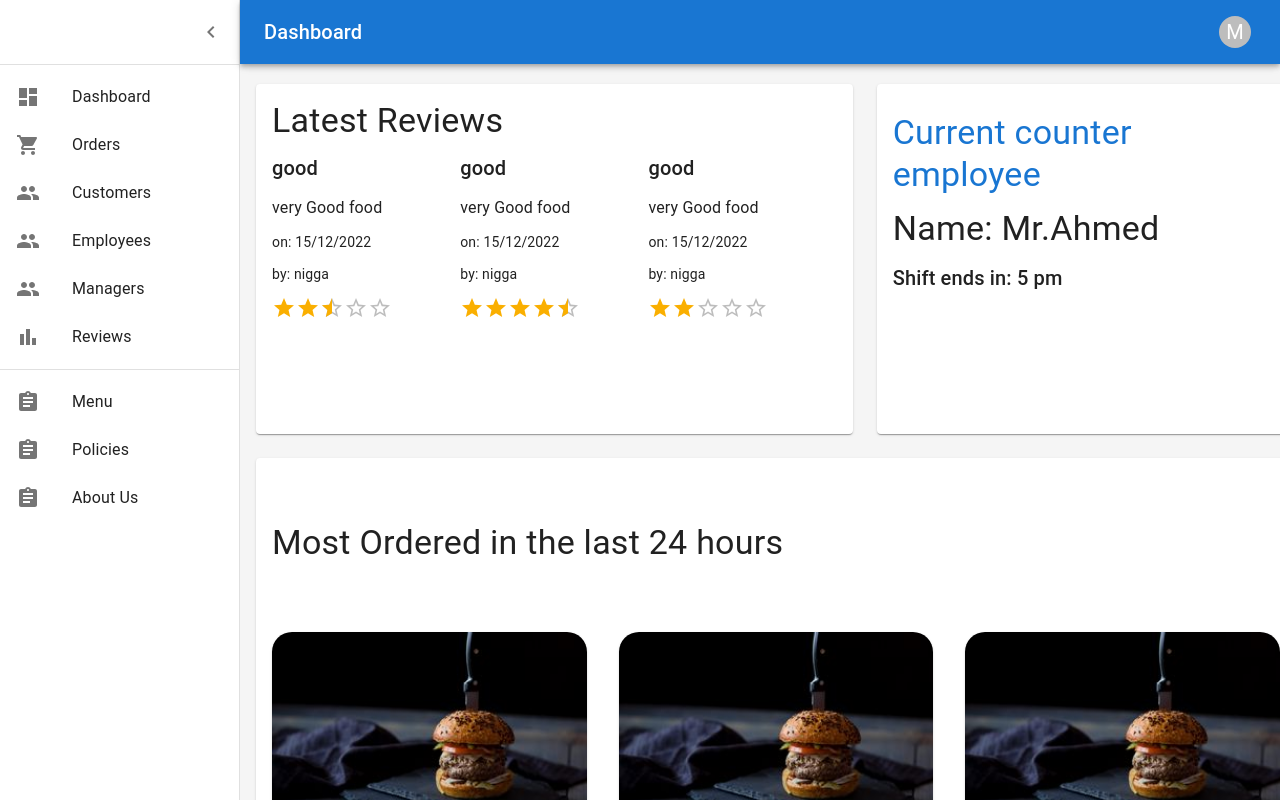
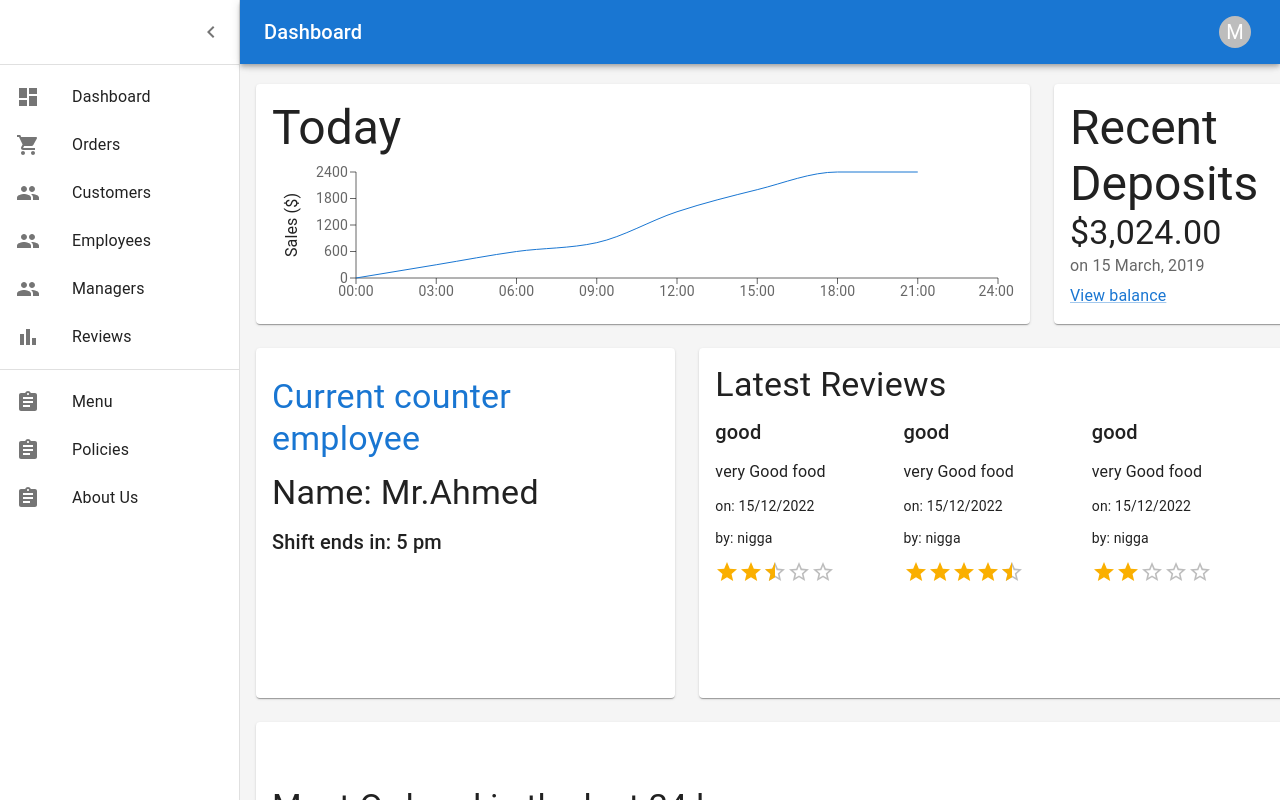
Before and after one commit to YahyaKassab/town-burger-admin, a React (Vite) app: page /dashboard in a window 1280 px wide. Built offline with nearby package versions, Linux system fonts and the light colour scheme.

Commit message:
same as before

```diff
--- /dev/null
+++ b/src/Components/Home/Charts.jsx
@@ -0,0 +1,78 @@
+import * as React from "react"
+import { useTheme } from "@mui/material/styles"
+import {
+  LineChart,
+  Line,
+  XAxis,
+  YAxis,
+  Label,
+  ResponsiveContainer,
+} from "recharts"
+import { Typography } from "@mui/material"
+
+// Generate Sales Data
+function createData(time, amount) {
+  return { time, amount }
+}
+
+const data = [
+  createData("00:00", 0),
+  createData("03:00", 300),
+  createData("06:00", 600),
+  createData("09:00", 800),
+  createData("12:00", 1500),
+  createData("15:00", 2000),
+  createData("18:00", 2400),
+  createData("21:00", 2400),
+  createData("24:00", undefined),
+]
+
+export default function Chart() {
+  const theme = useTheme()
+
+  return (
+    <React.Fragment>
+      <Typography variant="h3">Today</Typography>
+      <ResponsiveContainer>
+        <LineChart
+          data={data}
+          margin={{
+            top: 16,
+            right: 16,
+            bottom: 0,
+            left: 24,
+          }}
+        >
+          <XAxis
+            dataKey="time"
+            stroke={theme.palette.text.secondary}
+            style={theme.typography.body2}
+          />
+          <YAxis
+            stroke={theme.palette.text.secondary}
+            style={theme.typography.body2}
+          >
+            <Label
+              angle={270}
+              position="left"
+              style={{
+                textAnchor: "middle",
+                fill: theme.palette.text.primary,
+                ...theme.typography.body1,
+              }}
+            >
+              Sales ($)
+            </Label>
+          </YAxis>
+          <Line
+            isAnimationActive={false}
+            type="monotone"
+            dataKey="amount"
+            stroke={theme.palette.primary.main}
+            dot={false}
+          />
+        </LineChart>
+      </ResponsiveContainer>
+    </React.Fragment>
+  )
+}
--- a/src/Components/Home/Dashboard.jsx
+++ b/src/Components/Home/Dashboard.jsx
@@ -10,6 +10,8 @@ import CurrentEmployee from "./CurrentEmployee"
 import LatestReviews from "./LatestReviews"
 import MostFamous from "./MostFamous"
 import Page from "../Page"
+import Deposits from "./Deposits"
+import Chart from "./Charts"
 
 function Copyright(props) {
   return (
@@ -39,16 +41,29 @@ function DashboardContent() {
     <Page nav={true}>
       <Grid container spacing={3}>
         {/* Chart */}
-        <Grid item xs={12} md={6} lg={7}>
+        <Grid item xs={12} md={8} lg={9}>
           <Paper
             sx={{
               p: 2,
               display: "flex",
               flexDirection: "column",
-              height: 350,
+              height: 240,
             }}
           >
-            <LatestReviews />
+            <Chart />
+          </Paper>
+        </Grid>
+        {/* Recent Deposits */}
+        <Grid item xs={12} md={4} lg={3}>
+          <Paper
+            sx={{
+              p: 2,
+              display: "flex",
+              flexDirection: "column",
+              height: 240,
+            }}
+          >
+            <Deposits />
           </Paper>
         </Grid>
         {/* Current employee */}
@@ -62,6 +77,19 @@ function DashboardContent() {
             }}
           >
             <CurrentEmployee />{" "}
+          </Paper>
+        </Grid>
+        {/* Reviews */}
+        <Grid item xs={12} md={6} lg={7}>
+          <Paper
+            sx={{
+              p: 2,
+              display: "flex",
+              flexDirection: "column",
+              height: 350,
+            }}
+          >
+            <LatestReviews />
           </Paper>
         </Grid>
         {/* Recent Orders */}
--- /dev/null
+++ b/src/Components/Home/Deposits.jsx
@@ -0,0 +1,27 @@
+import * as React from "react"
+import Link from "@mui/material/Link"
+import Typography from "@mui/material/Typography"
+
+function preventDefault(event) {
+  event.preventDefault()
+}
+
+export default function Deposits() {
+  return (
+    <React.Fragment>
+      <Typography variant="h3">Recent Deposits</Typography>
+
+      <Typography component="p" variant="h4">
+        $3,024.00
+      </Typography>
+      <Typography color="text.secondary" sx={{ flex: 1 }}>
+        on 15 March, 2019
+      </Typography>
+      <div>
+        <Link color="primary" href="#" onClick={preventDefault}>
+          View balance
+        </Link>
+      </div>
+    </React.Fragment>
+  )
+}
```
Also changed, not shown: 1 other file (tests, documents, lock files or other folders).
